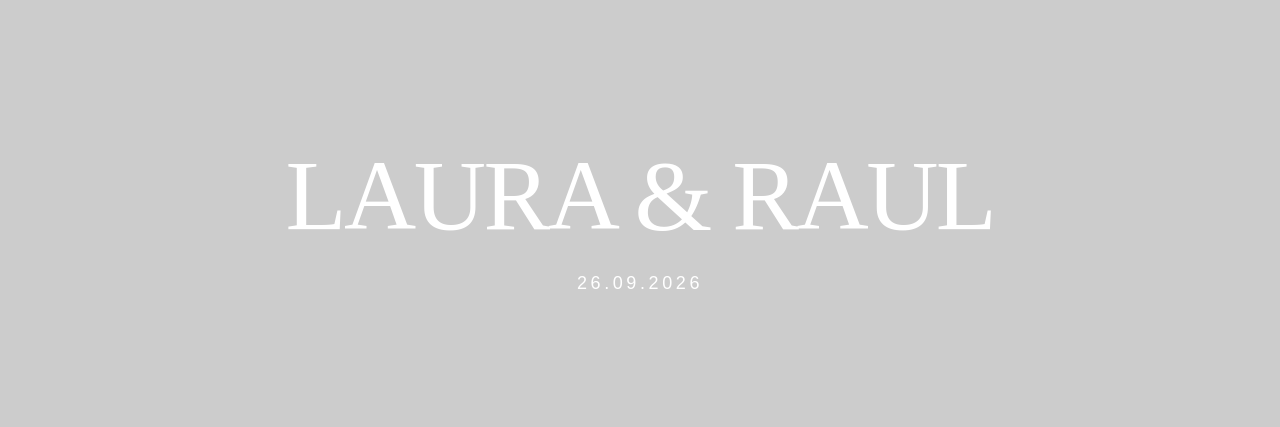
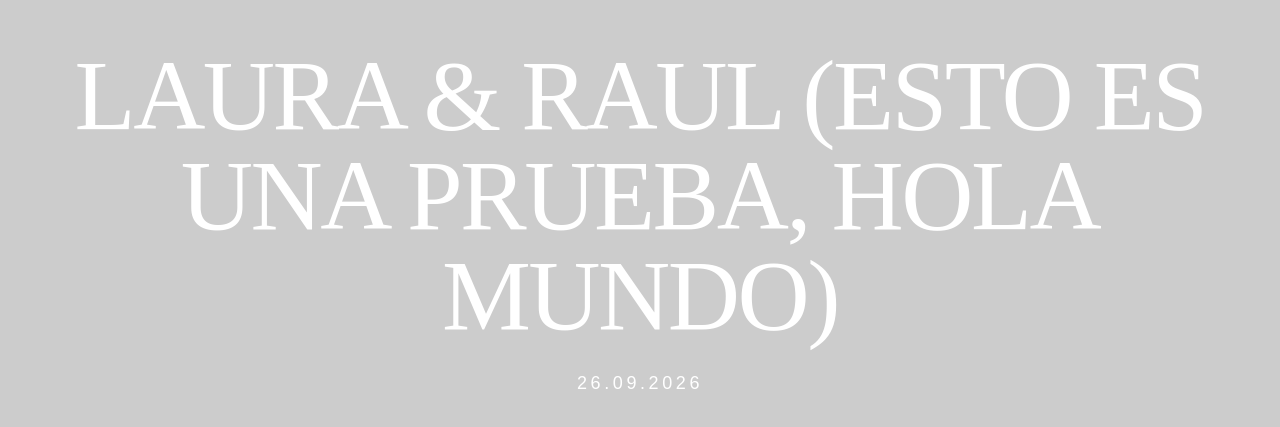
Before and after one commit to jcguerrero21/bride, a plain HTML site: page index.html in a window 1280 px wide. Shown: the part 179-606 px from the top of the page. Drawn offline with nearby package versions, Linux system fonts and the light colour scheme; a web font is replaced by a local one.

Commit message:
feat: add test

```diff
--- a/index.html
+++ b/index.html
@@ -71,6 +71,8 @@
             <!-- Nombres animados -->
             <h1 class="text-white tracking-tight">
                 LAURA & RAUL
+
+                (ESTO ES UNA PRUEBA, HOLA MUNDO)
             </h1>
 
             <!-- Fecha animada con retraso -->
```
